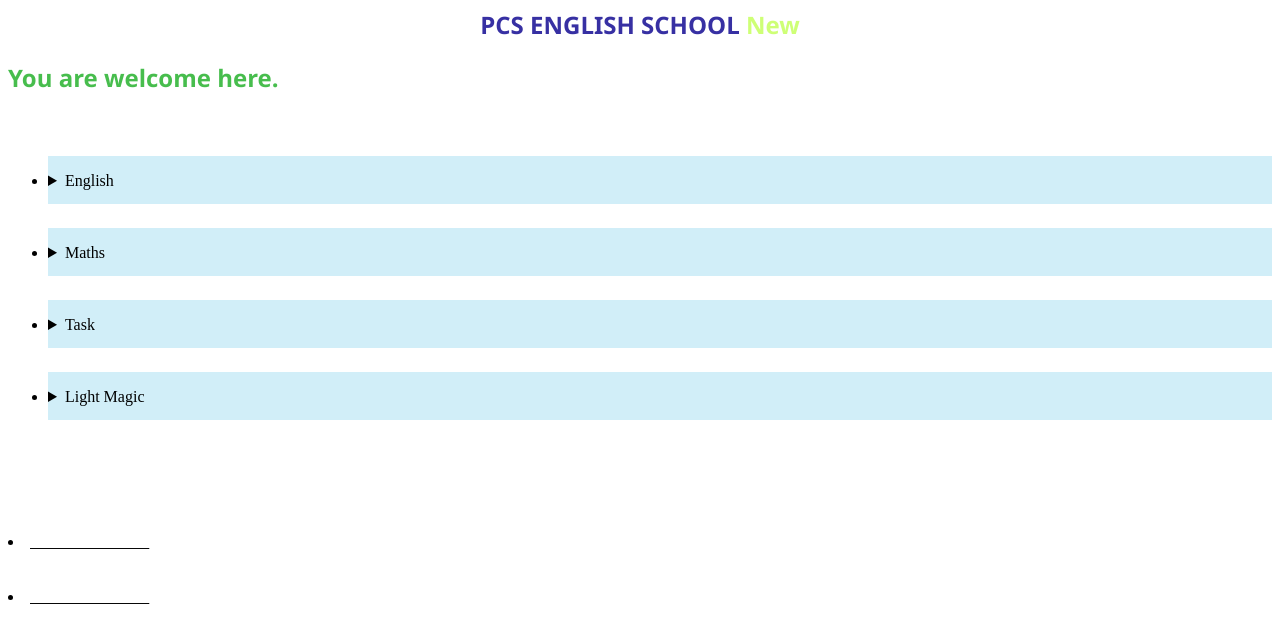
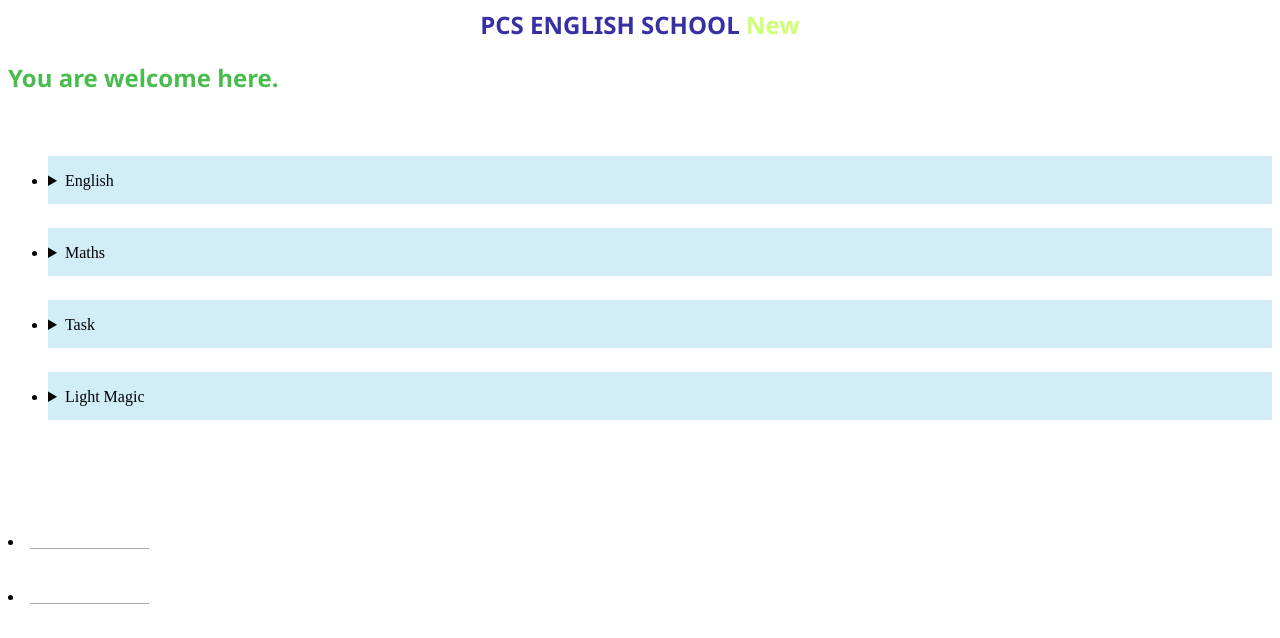
Before and after one commit to 0sonukumar1/PCS-ENGLISH-SCHOOL, a plain HTML site: page index.html in a window 1280 px wide. Drawn offline with Linux system fonts and the light colour scheme.

Commit message:
first commit

```diff
--- a/index.html
+++ b/index.html
@@ -46,7 +46,7 @@ a{font-family: 'Lucida Sans', 'Lucida Sans Regular', 'Lucida Grande', 'Lucida Sa
       details{margin-top:1.5rem;}
       details summary:hover{background-color: #d3d3d4;}
       .vumi a{color: transparent;text-decoration: dashed;
-      text-decoration:underline;text-decoration-color: #080808;}
+      text-decoration:underline;text-decoration-color: #aca9a9;}
     </style>
   </head>
   <body>
```
